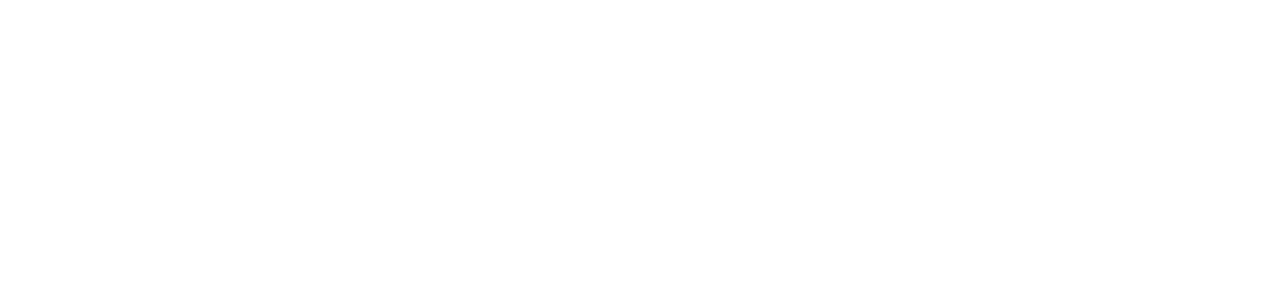
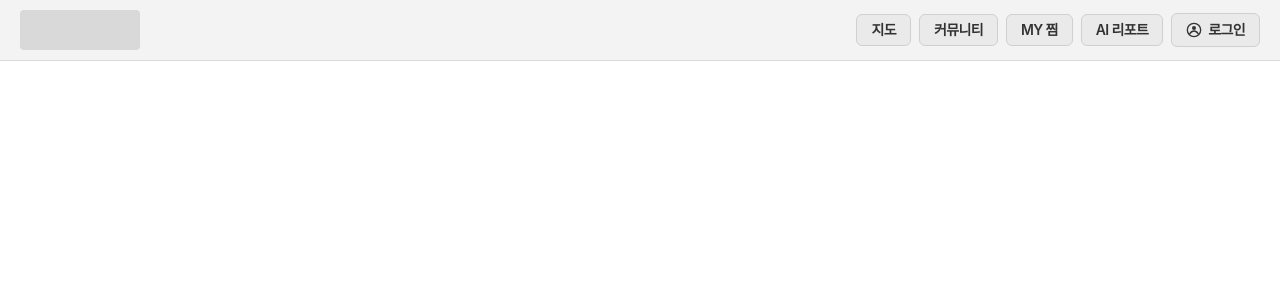
Before and after one commit to LIKELION-HACK3/frontEnd, a React (Create React App) app: page / in a window 1280 px wide. Shown: the top 300 px of the page. Built offline with nearby package versions, Linux system fonts and the light colour scheme; a web font is replaced by a local one.

Commit message:
feat : 헤더 추가

```diff
--- a/src/App.js
+++ b/src/App.js
@@ -1,9 +1,11 @@
+import Header from './components/Header/Header'; // Corrected path
 import './assets/css/styles.module.css';
 
 function App() {
     return (
         <div className="App">
-
+            <Header /> {/* Header component rendered here */}
+            {/* Other page content goes here */}
         </div>
     );
 }
--- a/src/components/header/header.jsx
+++ b/src/components/header/header.jsx
@@ -0,0 +1,56 @@
+import React from 'react';
+import styles from './Header.module.css';
+
+const Header = () => {
+    return (
+        <header className={styles.header}>
+            <div className={styles.container}>
+                <div className={styles.logoPlaceholder}></div>
+
+                <nav className={styles.nav}>
+                    <ul className={styles.navList}>
+                        <li className={styles.navItem}>
+                            <a href="#" className={styles.navLink}>
+                                지도
+                            </a>
+                        </li>
+                        <li className={styles.navItem}>
+                            <a href="#" className={styles.navLink}>
+                                커뮤니티
+                            </a>
+                        </li>
+                        <li className={styles.navItem}>
+                            <a href="#" className={styles.navLink}>
+                                MY 찜
+                            </a>
+                        </li>
+                        <li className={styles.navItem}>
+                            <a href="#" className={styles.navLink}>
+                                AI 리포트
+                            </a>
+                        </li>
+                        <li className={styles.navItem}>
+                            <a href="#" className={styles.navLink}>
+                                {/* SVG 아이콘 */}
+                                <svg className={styles.userIconSmall} viewBox="0 0 24 24" role="img" aria-hidden="true">
+                                    <circle cx="12" cy="12" r="10" fill="none" stroke="currentColor" strokeWidth="2" />
+                                    <circle cx="12" cy="9" r="3" fill="currentColor" />
+                                    <path
+                                        d="M5.5 18c1.8-3 4.3-4.5 6.5-4.5S16.7 15 18.5 18"
+                                        fill="none"
+                                        stroke="currentColor"
+                                        strokeWidth="2"
+                                        strokeLinecap="round"
+                                    />
+                                </svg>
+                                로그인
+                            </a>
+                        </li>
+                    </ul>
+                </nav>
+            </div>
+        </header>
+    );
+};
+
+export default Header;
--- a/src/components/header/header.module.css
+++ b/src/components/header/header.module.css
@@ -0,0 +1,92 @@
+.header {
+    width: 100%;
+    background-color: #f3f3f3;
+    border-bottom: 1px solid #d9d9d9;
+}
+
+.container {
+    max-width: 1920px;
+    margin: 0 auto;
+    display: flex;
+    align-items: center;
+    justify-content: space-between;
+    padding: 10px 20px;
+    box-sizing: border-box;
+}
+
+.logoPlaceholder {
+    width: 120px;
+    height: 40px;
+    background-color: #d9d9d9;
+    border-radius: 4px;
+}
+
+.nav {
+    display: flex;
+    align-items: center;
+    gap: 12px;
+}
+
+.navList {
+    display: flex;
+    align-items: center;
+    gap: 8px;
+    list-style: none;
+    padding: 0;
+    margin: 0;
+}
+
+.navItem {
+    display: flex;
+}
+
+.navLink {
+    display: inline-flex; /* 아이콘과 텍스트 나란히 */
+    align-items: center;
+    gap: 6px; /* 아이콘-텍스트 간격 */
+    padding: 8px 14px;
+    text-decoration: none;
+    color: #333;
+    font-weight: 600;
+    font-size: 14px;
+    background: #eaeaea;
+    border: 1px solid #d0d0d0;
+    border-radius: 6px;
+    transition: background 0.15s ease, border-color 0.15s ease, transform 0.05s ease;
+}
+
+.navLink:hover {
+    background: #e3e3e3;
+    border-color: #c7c7c7;
+}
+
+.navLink:active {
+    transform: translateY(1px);
+}
+
+.userIconSmall {
+    width: 16px;
+    height: 16px;
+    display: block;
+}
+
+@media (max-width: 768px) {
+    .container {
+        padding: 8px 12px;
+    }
+    .logoPlaceholder {
+        width: 96px;
+        height: 34px;
+    }
+    .navList {
+        gap: 6px;
+    }
+    .navLink {
+        padding: 6px 10px;
+        font-size: 13px;
+    }
+    .userIconSmall {
+        width: 14px;
+        height: 14px;
+    }
+}
```
